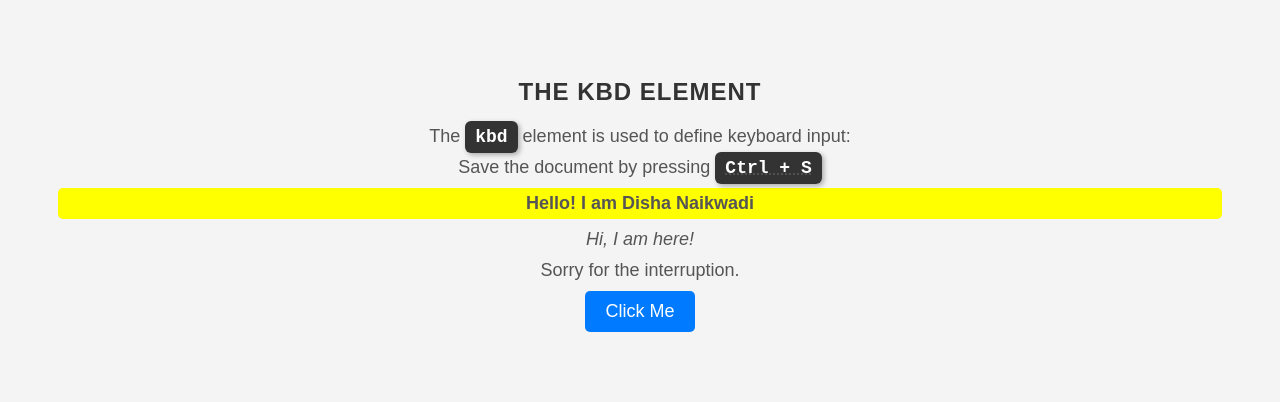
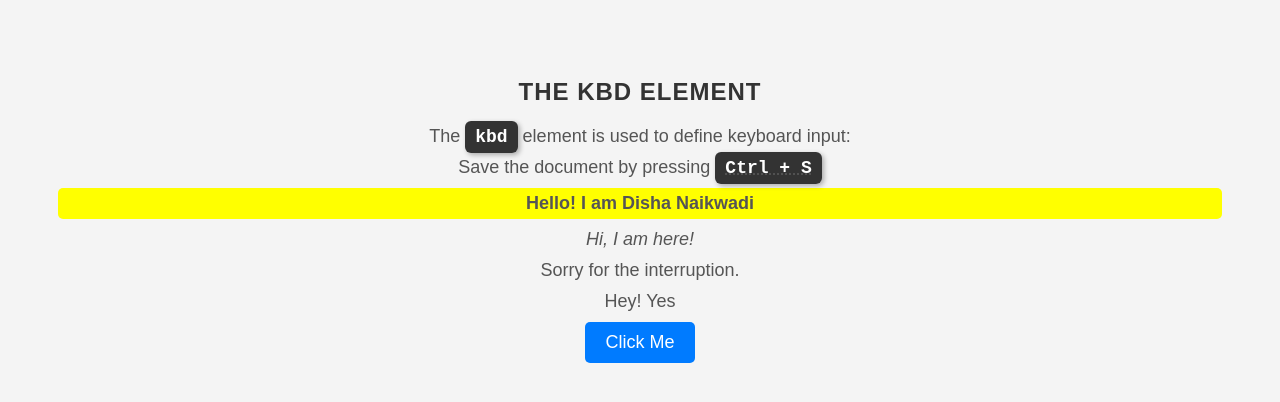
Before and after one commit to dishanaikwadi/SshRemoteRepo, a plain HTML site: page eclipse-workspace/E-commerce-Backend-main/src/index.html in a window 1280 px wide. Drawn offline with Linux system fonts and the light colour scheme.

Commit message:
added p tag in the index.html

```diff
--- a/eclipse-workspace/E-commerce-Backend-main/src/index.html
+++ b/eclipse-workspace/E-commerce-Backend-main/src/index.html
@@ -71,6 +71,7 @@
 <p class="highlight">Hello! I am <strong>Disha Naikwadi</strong></p>
 <p><em>Hi, I am here!</em></p>
 <p>Sorry for the interruption.</p>
+<p>Hey! Yes</p>
 
 <button onclick="alert('Hello, Disha!')">Click Me</button>
 
```
Also changed, not shown: 1 other file.
